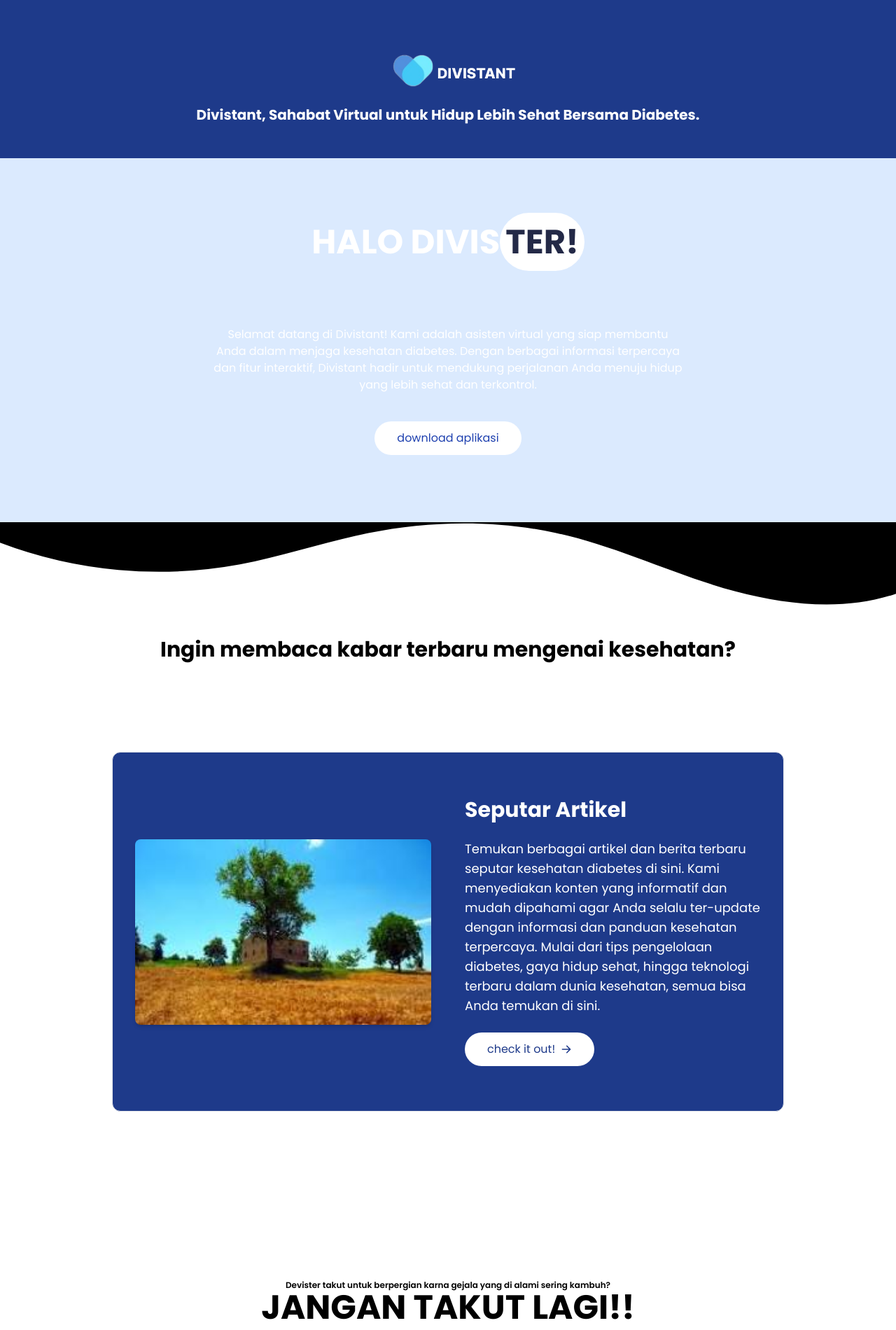
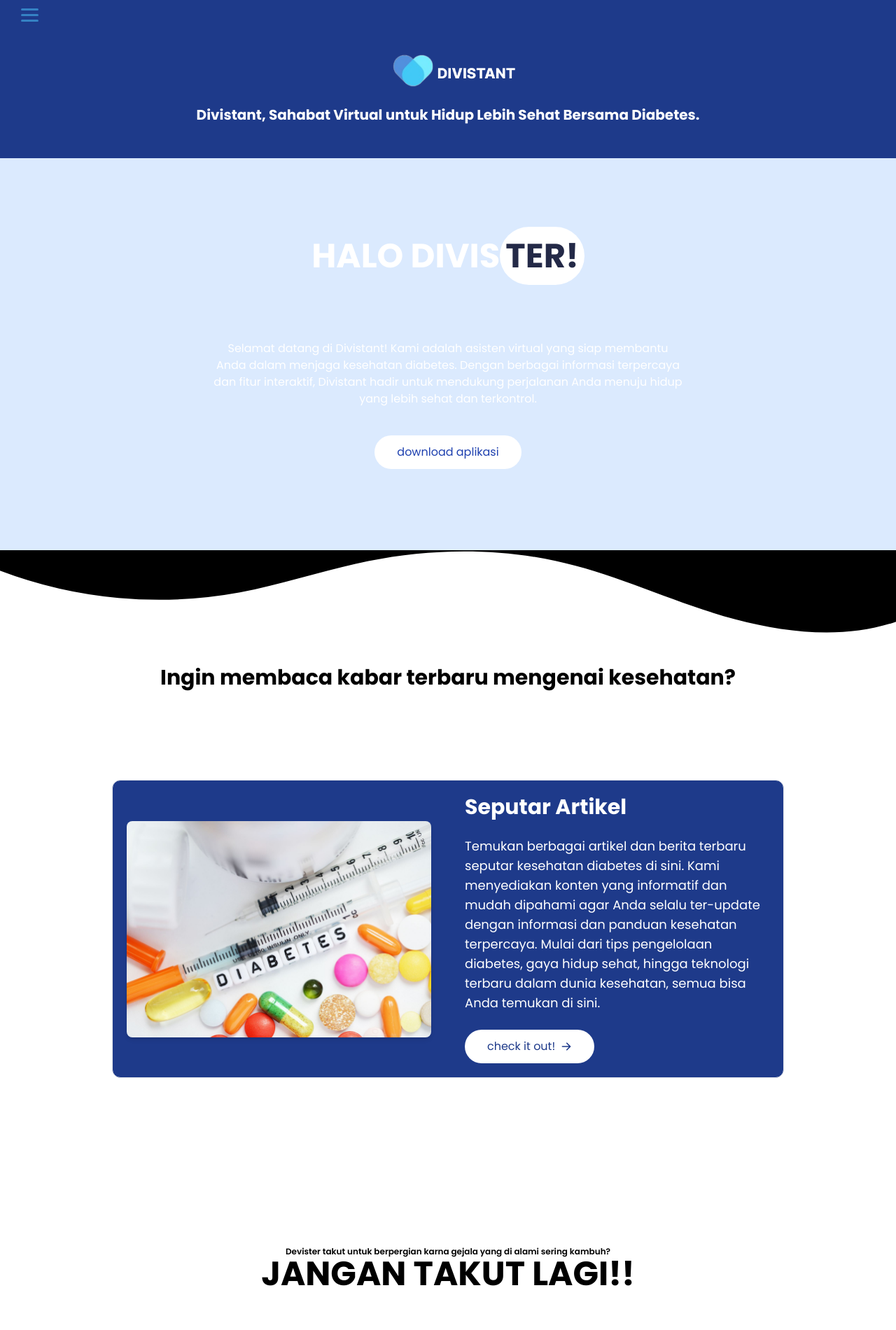
Before and after one commit to suryadwprmn/VirtualAssitantForDiabetics, a Flask app: page / in a window 1280 px wide. Shown: the top 1900 px of the page at 70% size. Run offline with Flask 3, Linux system fonts and the light colour scheme; parts of the project's set-up code (start-up, migrations or seed data) failed here and were passed over; some web fonts are replaced.

Commit message:
menambahkan sidebar dan artikel diabetes

```diff
--- a/app.py
+++ b/app.py
@@ -31,11 +31,12 @@ def Home():
 
 @app.route('/artikel')
 def artikel():
+    all_articles = Article.query.all()
     if 'user_id' in session:
         user = User.query.get(session['user_id'])
         if user.role == 'admin':
             return redirect(url_for('admin_dashboard'))
-    return render_template('article.html')
+    return render_template('article.html', articles=all_articles)
 
 @app.route('/cek_rs')
 def cek_rs():
--- a/static/css/style.css
+++ b/static/css/style.css
@@ -0,0 +1,175 @@
+@import url(https://fonts.googleapis.com/css?family=Raleway:300,700);
+
+.page_title,
+.what_to_do {
+	font-weight: 300;
+	line-height: 120%;
+	text-align: center;
+	text-shadow: 0 1px 5px rgba(0,0,0,.8);
+	text-transform: uppercase;
+}
+
+/* PEN STYLES ========== */
+a,
+.side_menu {
+	-webkit-transition: all 300ms ease-in-out;
+	transition: all 300ms ease-in-out;
+}
+
+/* MENU CONTAINER ----- */
+	.side_menu {
+		background: rgba(0,20,60,.9);
+		height: 100vh;
+		left: -250px;
+		position: fixed;
+		top: 0;
+		width: 250px;
+	}
+	.side_menu .container {
+		padding: 0 1em;
+	}
+
+/* HAMBURGER STYLES ----- */
+	.burger_box {
+		display: block;
+		float: right;
+		margin-right: -45px;
+	}
+	.burger_box a.menu-icon {
+		display: inline-block;
+		float: none;
+		height: 25px;
+		padding: 10px;
+		opacity: .5;
+		width: 25px;
+		z-index: 100;
+	}
+	.burger_box a.menu-icon:hover,
+	.burger_box a.menu-icon.opened {
+		opacity: 1;
+	}
+	.burger_box a.menu-icon.opened {
+		background: rgba(0,20,60,.9);
+	}
+	.burger_box .menu-icon_box {
+		display: inline-block;
+		height: 25px;
+		position: relative;
+		text-align: left;
+		width: 25px;
+	}
+	.burger_box .menu-icon_line {
+		background: #4CC9FE;
+		border-radius: 2px;
+		display: inline-block;
+		height: 3px;
+		position: absolute;
+		width: 100%;
+	}
+	.burger_box .menu-icon_line--1 {
+		top: 2px;
+	}
+	.burger_box .menu-icon_line--2 {
+		top: 10px;
+	}
+	.burger_box .menu-icon_line--3 {
+		top: 18px;
+	}
+	.burger_box .menu-icon_line--1 {
+		transition: top 200ms 250ms, transform 200ms;
+		-webkit-transition: top 200ms 250ms, -webkit-transform 200ms;
+	}
+	.burger_box .menu-icon_line--2 {
+		transition: opacity 0ms 300ms;
+		-webkit-transition: opacity 0ms 300ms;
+	}
+	.burger_box .menu-icon_line--3 {
+		transition: top 100ms 300ms, transform 200ms;
+		-webkit-transition: top 100ms 300ms, -webkit-transform 200ms;
+	}
+	.burger_box .menu-icon.opened .menu-icon_box {
+		transform: scale3d(0.9, 0.9, 0.9);
+		-webkit-transform: scale3d(0.9, 0.9, 0.9);
+	}
+	.burger_box .menu-icon.opened .menu-icon_line {
+		top: 10px;
+	}
+	.burger_box .menu-icon.opened .menu-icon_line--1 {
+		transform: rotate3d(0, 0, 1, 45deg);
+		-webkit-transform: rotate3d(0, 0, 1, 45deg);
+		transition: top 100ms, transform 200ms 250ms;
+		-webkit-transition: top 100ms, -webkit-transform 200ms 250ms;
+	}
+	.burger_box .menu-icon.opened .menu-icon_line--2 {
+		opacity: 0;
+		transition: opacity 200ms;
+		-webkit-transition: opacity 200ms;
+	}
+	.burger_box .menu-icon.opened .menu-icon_line--3 {
+		transform: rotate3d(0, 0, 1, -45deg);
+		-webkit-transform: rotate3d(0, 0, 1, -45deg);
+		transition: top 200ms, transform 200ms 250ms;
+		-webkit-transition: top 200ms, -webkit-transform 200ms 250ms;
+	}
+
+/* STAGGER LIST ----- */
+	.list_load {
+		display: none;
+		list-style: none;
+		padding: 0;
+	}
+	.list_item {
+		margin-left: -20px;
+		opacity: 0;
+		-webkit-transition: all 200ms ease-in-out;
+		transition: all 200ms ease-in-out;
+	}
+	.list_item a {
+		color: #fff;
+		display: block;
+		padding: 5px 10px;
+		text-decoration: none;
+	}
+	.list_item a:hover {
+		background: rgba(255,255,255,.2);
+	}
+
+/* Styling untuk judul menu */
+.menu_title {
+    font-weight: 700;
+    font-size: 1.5em;
+    text-align: center;
+    margin: 20px 0;
+    color: #fff;
+}
+
+/* Styling untuk menu list agar berada di tengah */
+.container {
+    display: flex;
+    flex-direction: column;
+    align-items: center;
+    justify-content: center;
+    height: 100%;
+    padding: 20px;
+}
+
+/* Styling untuk list item */
+.list_item {
+    margin: 10px 0; /* Jarak antar list item */
+    opacity: 1; /* Memastikan list terlihat */
+}
+
+.list_item a {
+    color: #fff;
+    text-align: center;
+    font-size: 1.2em;
+    padding: 10px 20px;
+    width: 100%;
+    text-decoration: none;
+    border-radius: 5px;
+    transition: background-color 0.3s ease;
+}
+
+.list_item a:hover {
+    background-color: rgba(255, 255, 255, 0.2);
+}
--- /dev/null
+++ b/static/js/script.js
@@ -0,0 +1,35 @@
+ // Requires jQuery
+
+ $(document).on('click','.js-menu_toggle.closed',function(e){
+	e.preventDefault(); $('.list_load, .list_item').stop();
+	$(this).removeClass('closed').addClass('opened');
+
+	$('.side_menu').css({ 'left':'0px' });
+
+	var count = $('.list_item').length;
+	$('.list_load').slideDown( (count*.6)*100 );
+	$('.list_item').each(function(i){
+		var thisLI = $(this);
+		timeOut = 100*i;
+		setTimeout(function(){
+			thisLI.css({
+				'opacity':'1',
+				'margin-left':'0'
+			});
+		},100*i);
+	});
+});
+
+$(document).on('click','.js-menu_toggle.opened',function(e){
+	e.preventDefault(); $('.list_load, .list_item').stop();
+	$(this).removeClass('opened').addClass('closed');
+
+	$('.side_menu').css({ 'left':'-250px' });
+
+	var count = $('.list_item').length;
+	$('.list_item').css({
+		'opacity':'0',
+		'margin-left':'-20px'
+	});
+	$('.list_load').slideUp(300);
+});
--- a/templates/admin/app.html
+++ b/templates/admin/app.html
@@ -23,6 +23,7 @@
 </head>
 
 <body>
+	{% include 'layout/alert.html' %}
     {% block content %}
 
     {% endblock %}
--- a/templates/admin/dashboard.html
+++ b/templates/admin/dashboard.html
@@ -6,7 +6,6 @@
 
     <div class="main">
         {% include "admin/layout_admin/navbar.html" %}
-
         <main class="content">
             {% block main_content %}{% endblock %}
         </main>
--- a/templates/index.html
+++ b/templates/index.html
@@ -4,12 +4,34 @@
     <meta charset="UTF-8">
     <meta name="viewport" content="width=device-width, initial-scale=1.0">
     <link rel="stylesheet" href="{{url_for('static',filename='dist/css/output.css')}}">
+    <link rel="stylesheet" href="{{url_for('static',filename='css/style.css')}}">
     <link rel="preconnect" href="https://fonts.googleapis.com">
     <link rel="preconnect" href="https://fonts.gstatic.com" crossorigin>
     <link href="https://fonts.googleapis.com/css2?family=Martian+Mono:wght@300;700&family=Poppins:ital,wght@0,100;0,200;0,300;0,400;0,500;0,600;0,700;0,800;0,900&family=Quicksand:wght@300..700&family=Roboto:ital,wght@0,300;1,500&display=swap" rel="stylesheet">
     <title>Divistant - Sahabat Virtual untuk Hidup Lebih Sehat</title>
 </head>
 <body >
+<div class="side_menu">
+	<div class="burger_box">
+		<div class="menu-icon-container">
+			<a href="#" class="menu-icon js-menu_toggle closed">
+				<span class="menu-icon_box">
+					<span class="menu-icon_line menu-icon_line--1"></span>
+					<span class="menu-icon_line menu-icon_line--2"></span>
+					<span class="menu-icon_line menu-icon_line--3"></span>
+				</span>
+			</a>
+		</div>
+	</div>
+	<div class="container">
+		<h2 class="menu_title">Menu Navigasi</h2>
+		<ul class="list_load">
+			<li class="list_item"><a href="#artikel">Artikel</a></li>
+			<li class="list_item"><a href="#">Info Rumah Sakit</a></li>
+			<li class="list_item"><a href="#">Chatbot</a></li>
+		</ul>
+	</div>
+</div>
 
     <div class="text-center bg-blue-900 p-4 sm:p-6 md:p-10 lg:p-12">
         <img src="{{url_for('static', filename='/img/Logo1.png')}}" alt="Logo Divistant" class="bg-blue-900 mx-auto" style="width: 200px;">
@@ -32,7 +54,7 @@
 
 
     <!-- artikel -->
-    <div class="bg-white dark:bg-gray-800">
+    <div class="bg-white dark:bg-gray-800" id="artikel">
         <svg data-name="Layer 1" xmlns="http://www.w3.org/2000/svg" viewBox="0 0 1200 120" preserveAspectRatio="none" class="bg-white">
             <path d="M321.39,56.44c58-10.79,114.16-30.13,172-41.86,82.39-16.72,168.19-17.73,250.45-.39C823.78,31,906.67,72,985.66,92.83c70.05,18.48,146.53,26.09,214.34,3V0H0V27.35A600.21,600.21,0,0,0,321.39,56.44Z" class="bg-white dark:fill-blue-900">
             </path>
@@ -40,13 +62,13 @@
     </div>
     <h4 class="text-2xl sm:text-3xl font-bold text-center bg-white mb-6 sm:mb-9 mt-9">Ingin membaca kabar terbaru mengenai kesehatan?</h4>
 
-    <section class="bg-blue-900 border mx-4 sm:mx-8 md:mx-12 lg:mx-40 rounded-xl mb-60 mt-32">
+    <section class="bg-blue-900 border mx-4 sm:mx-8 md:mx-12 lg:mx-40 rounded-xl mb-60 mt-32" >
         <div class="container mx-auto px-4 sm:px-6 md:px-8 py-8 sm:py-10 md:py-12 lg:py-16 max-w-full lg:max-w-6xl">
             <div class="flex flex-col md:flex-row gap-4 sm:gap-8 md:gap-12 items-center">
                 <!-- Image Column -->
                 <div class="w-full md:w-1/2">
                     <img
-                        src="{{url_for('static', filename='/img/cek.jpg')}}"
+                        src="{{url_for('static', filename='/img/diabetes.jpg')}}"
                         alt="Article Preview"
                         class="rounded-lg w-full object-cover shadow-md"
                     >
@@ -156,7 +178,7 @@
                 </path>
             </svg>
 
-           <div class="bg-white text-center  ">
+           <div class="bg-white text-center">
                 <p class="mx-auto max-w-2xl text-lg sm:text-base font-sans mb-20 bg-white pt-32 ">
                     Butuh jawaban cepat atau dukungan langsung? Gunakan fitur chatbot kami, Divister! Chatbot ini siap menjawab pertanyaan seputar diabetes, memberikan tips kesehatan, dan membantu Anda mencari informasi yang Anda butuhkan, kapan pun dan di mana pun. Divister ada untuk mendampingi Anda dengan informasi yang tepat dan dukungan yang responsif.
                 </p>
@@ -175,11 +197,11 @@
             <div class="max-w-md mx-auto text-center">
                 <!-- Logo atau ikon -->
                 <div class="flex justify-center mb-2">
-                    <img src="{{url_for('static', filename='/img/Footer_Logo.png')}}" class="w-16 h-16" >
+                    <img src="{{url_for('static', filename='/img/Footer_Logo.png')}}" class="w-12 h-12" style="width: 70;">
                 </div>
 
                 <!-- Teks copyright -->
-                <p class="text-gray-400 text-sm mt-1">&copy; 2024 Divistant </p>
+                <p class="text-gray-400 text-sm mt-1">&copy; 2024 Divistant owner</p>
             </div>
         </footer>
 
@@ -208,5 +230,8 @@
           }
         }
     </style>
+    <script src="https://ajax.googleapis.com/ajax/libs/jquery/3.7.1/jquery.min.js"></script>
+    <script src="{{url_for('static', filename='js/script.js')}}"></script>
 </body>
+
 </html>
```
Also changed, not shown: templates/layout/alert.html (+6 -10 lines), static/img/diabetes.jpg (added), static/uploads/3_633ce65460a50.jpg (added), static/uploads/3_gejala-dan-penyebab-diabetes-pada-anak.jpg (added), static/uploads/3_ilustrasi-pria-jogging_169.jpeg (added), static/uploads/3_images.jpeg (added), static/uploads/3_images_1.jpeg (added), static/uploads/3_images_2.jpeg (added), static/uploads/3_jamsi-2.jpeg (added), static/uploads/3_keto-diet-for-beginners-e944b19d8146843412e1408087980f59.jpg (added), static/uploads/3_mudah-dicari-berikut-bahan-makanan-untuk-diet-pemula.jpg (added), static/uploads/3_penyakit-ginjal-kronik-diabetes-20240117015333.jpg (added).
